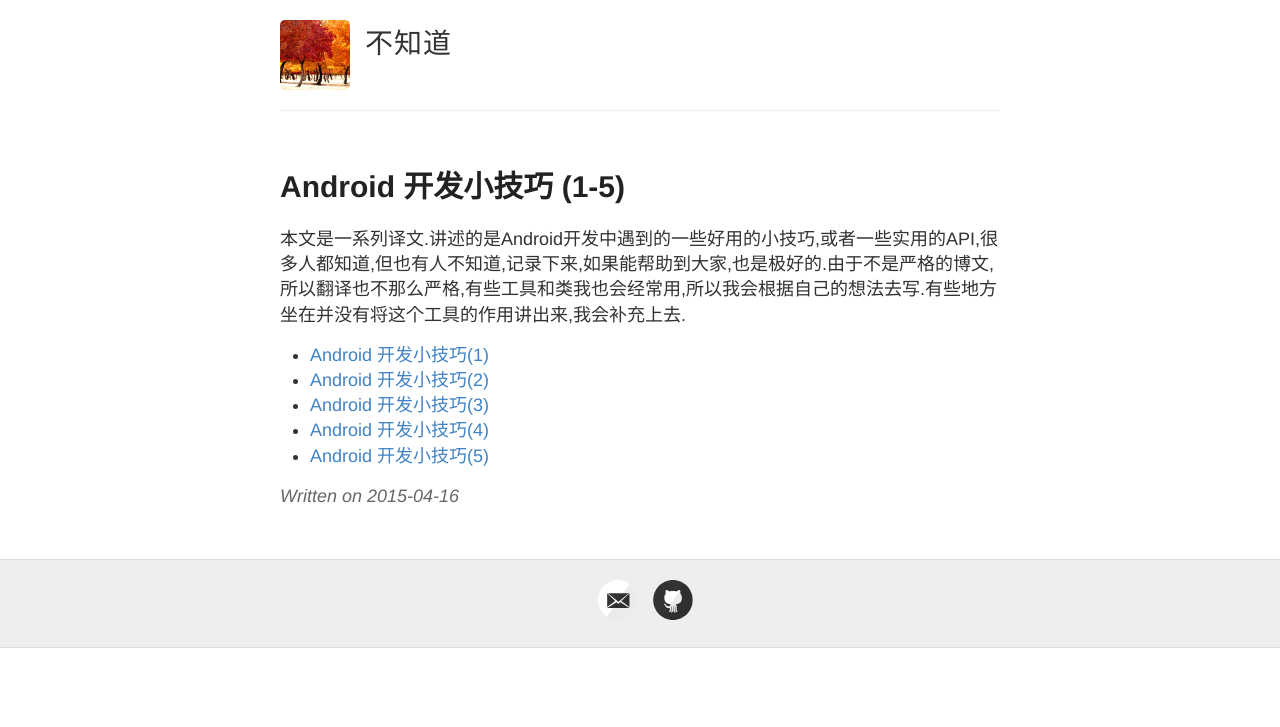
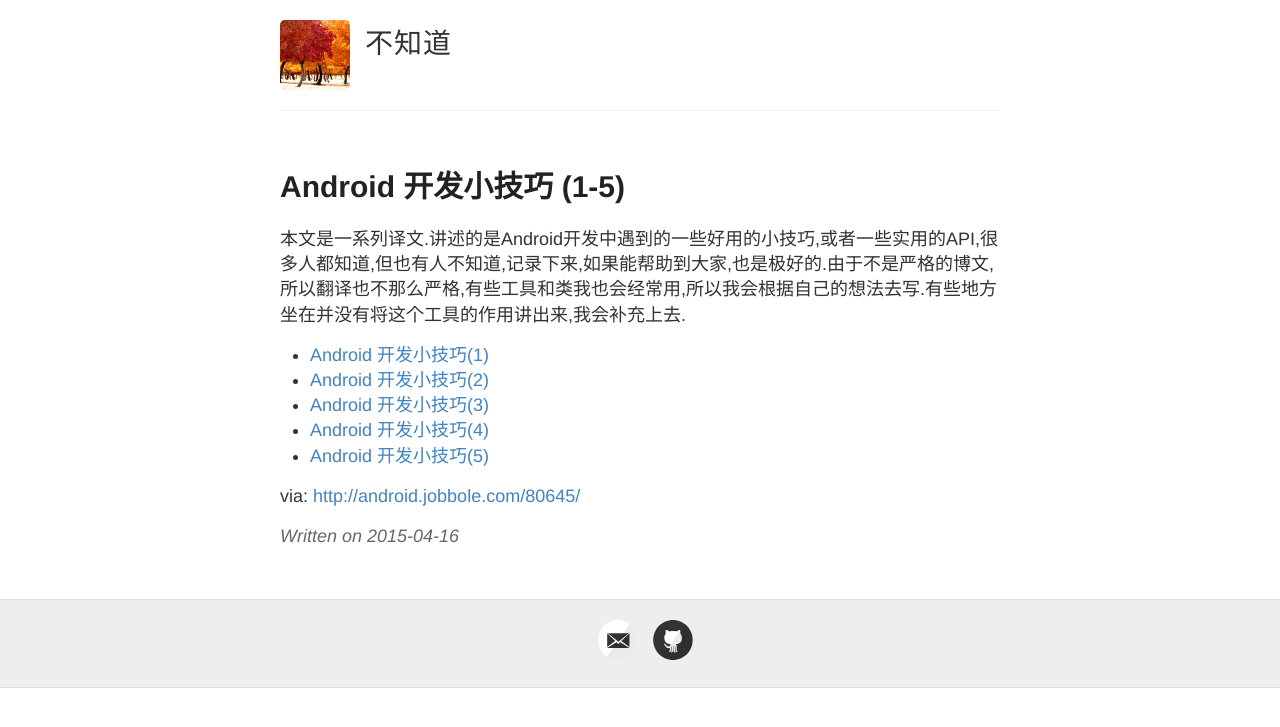
Before and after one commit to liuzheng9110/liuzheng9110.github.io, a Jekyll site: the page built from _posts/2015-04-16-Android-tips-round-up.md, in a window 1280 px wide. Shown: the top 727 px of the page. Built offline with Jekyll 4.4.1, drawn with Linux system fonts in a browser that asks for light colours; comment, search, counter and statistics services are not loaded; part of the change alters nothing that is shown.

Commit message:
Update 2015-04-16-Android-tips-round-up.md
...

```diff
--- a/_posts/2015-04-16-Android-tips-round-up.md
+++ b/_posts/2015-04-16-Android-tips-round-up.md
@@ -10,3 +10,7 @@ title: Android 开发小技巧 (1-5)
 * [Android 开发小技巧(3)](http://android.jobbole.com/80841/)
 * [Android 开发小技巧(4)](http://android.jobbole.com/80843/)
 * [Android 开发小技巧(5)](http://android.jobbole.com/80845/)
+
+
+
+via: [http://android.jobbole.com/80645/](http://android.jobbole.com/80645/)
```
